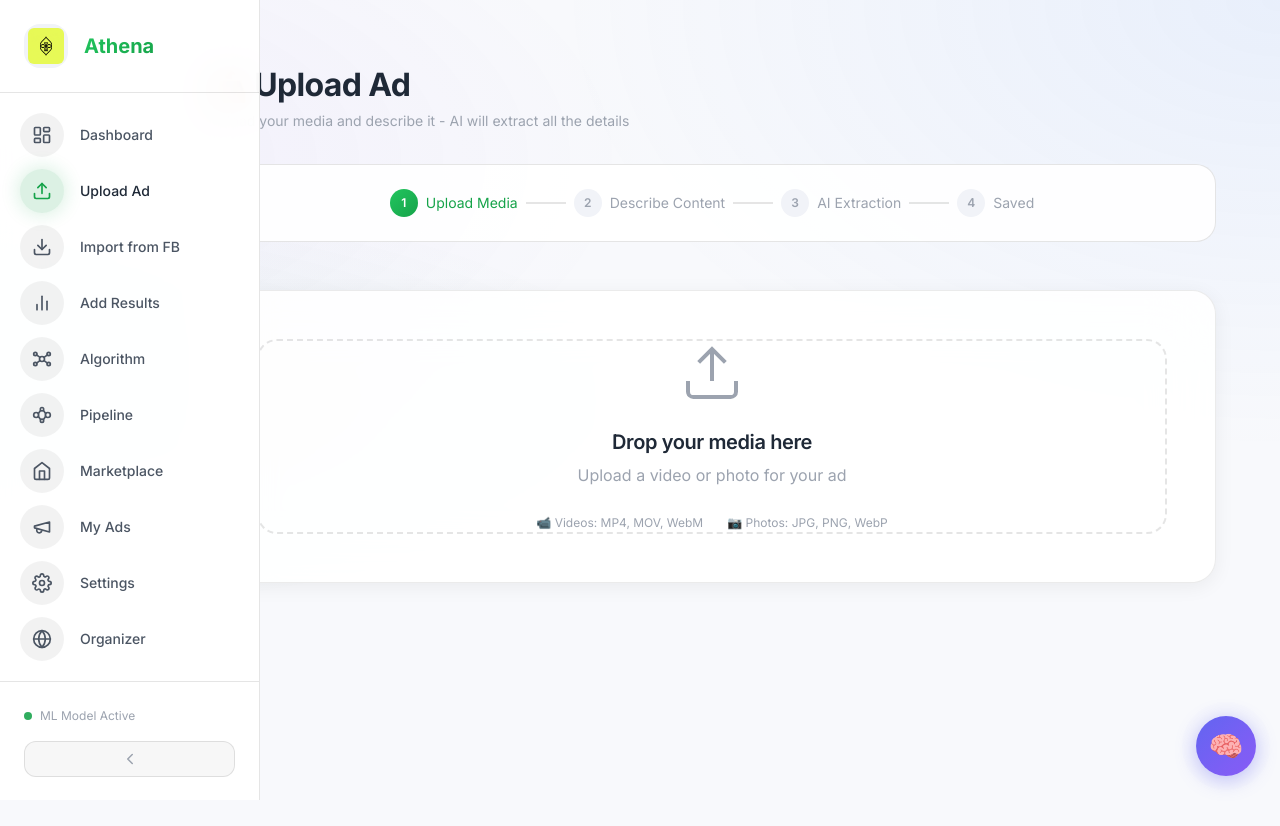
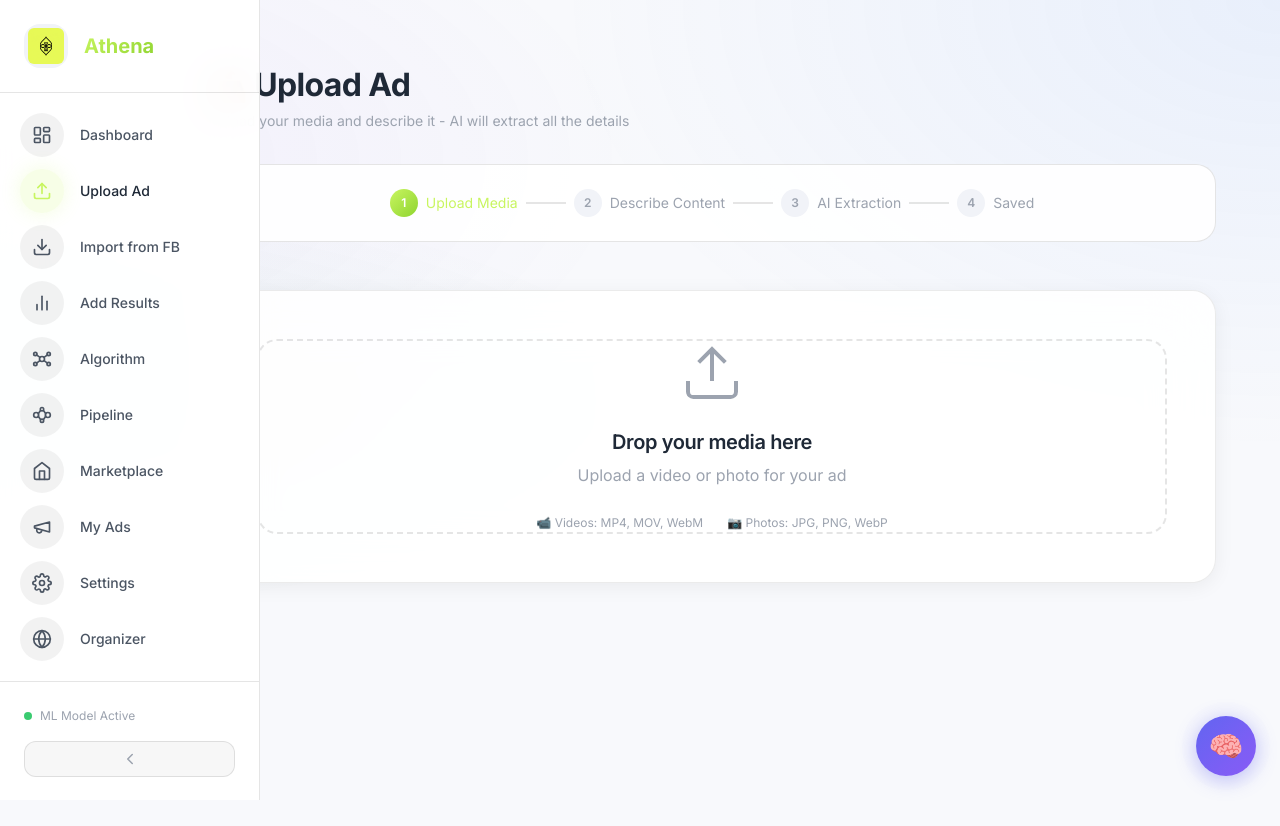
Before and after one commit to princecjqlara/athena, a Next.js app: page /upload in a window 1280 px wide. Shown: the top 826 px of the page. Built offline with nearby package versions, Linux system fonts and the light colour scheme.

Commit message:
style: Use same lime green (#c8f560) for both dark and light modes - consistent accent colors

```diff
--- a/app/globals.css
+++ b/app/globals.css
@@ -83,28 +83,28 @@
   --bg-card: rgba(255, 255, 255, 0.9);
   --bg-card-hover: rgba(245, 247, 250, 0.95);
 
-  /* Accent Colors - Keep Lime Green for consistency */
-  --accent-primary: #16a34a;
-  --accent-secondary: #15803d;
-  --accent-gradient: linear-gradient(135deg, #22c55e 0%, #16a34a 100%);
-  --accent-glow: rgba(22, 163, 74, 0.2);
-  --primary: #16a34a;
-  --accent: #15803d;
+  /* Accent Colors - SAME Lime Green as dark mode for consistency */
+  --accent-primary: #c8f560;
+  --accent-secondary: #a8e030;
+  --accent-gradient: linear-gradient(135deg, #c8f560 0%, #8fd430 100%);
+  --accent-glow: rgba(200, 245, 96, 0.3);
+  --primary: #c8f560;
+  --accent: #a8e030;
 
   /* Purple Accent */
-  --purple-accent: #7c3aed;
-  --purple-light: #8b5cf6;
-  --purple-glow: rgba(124, 58, 237, 0.2);
+  --purple-accent: #9333ea;
+  --purple-light: #a855f7;
+  --purple-glow: rgba(147, 51, 234, 0.3);
 
-  /* Status Colors - Slightly more saturated for light mode */
-  --success: #16a34a;
-  --success-bg: rgba(22, 163, 74, 0.1);
-  --warning: #d97706;
-  --warning-bg: rgba(217, 119, 6, 0.1);
-  --error: #dc2626;
-  --error-bg: rgba(220, 38, 38, 0.1);
-  --info: #2563eb;
-  --info-bg: rgba(37, 99, 235, 0.1);
+  /* Status Colors - Same as dark mode */
+  --success: #22c55e;
+  --success-bg: rgba(34, 197, 94, 0.15);
+  --warning: #f59e0b;
+  --warning-bg: rgba(245, 158, 11, 0.15);
+  --error: #ef4444;
+  --error-bg: rgba(239, 68, 68, 0.15);
+  --info: #3b82f6;
+  --info-bg: rgba(59, 130, 246, 0.15);
 
   /* Text Colors - Dark for light mode */
   --text-primary: #1f2937;
@@ -113,7 +113,7 @@
 
   /* Border Colors */
   --border-primary: rgba(0, 0, 0, 0.1);
-  --border-accent: rgba(22, 163, 74, 0.4);
+  --border-accent: rgba(200, 245, 96, 0.4);
 
   /* Shadows - Subtle for light mode */
   --shadow-sm: 0 1px 2px rgba(0, 0, 0, 0.05);
--- a/components/Sidebar.tsx
+++ b/components/Sidebar.tsx
@@ -394,9 +394,9 @@ function NavItem({ href, icon, label, collapsed, active }: { href: string; icon:
         :global([data-theme="light"]) .nav-item.active .nav-icon,
         :global(.light) .nav-item:hover .nav-icon,
         :global(.light) .nav-item.active .nav-icon {
-          background: rgba(22, 163, 74, 0.15);
-          color: #16a34a;
-          box-shadow: 0 0 20px rgba(22, 163, 74, 0.2);
+          background: rgba(200, 245, 96, 0.15);
+          color: #c8f560;
+          box-shadow: 0 0 20px rgba(200, 245, 96, 0.2);
         }
       `}</style>
     </a>
```
